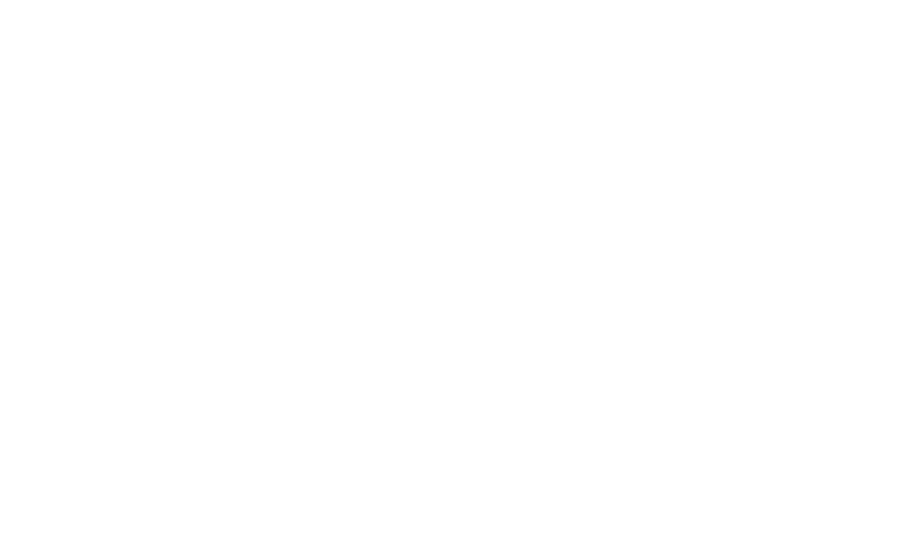
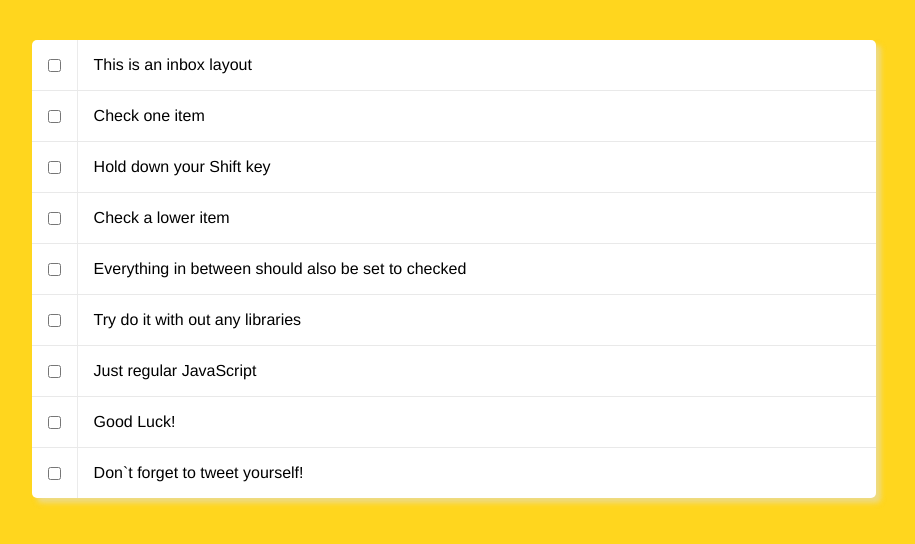
Before and after one commit to LikeSatie/JavaScript-Checkbox-multiple-checker, a plain HTML site: page index.html in a window 1280 px wide. Shown: the whole page, without its empty margins (186-1101 px from the left). Drawn offline with Linux system fonts and the light colour scheme.

Commit message:
Styles are added

```diff
--- a/index.html
+++ b/index.html
@@ -8,6 +8,44 @@
     <title>Checkbox multiple checker</title>
   </head>
   <body>
+    <div class="inbox">
+      <div class="item">
+        <input type="checkbox" class="input" />
+        <p>This is an inbox layout</p>
+      </div>
+      <div class="item">
+        <input type="checkbox" class="input" />
+        <p>Check one item</p>
+      </div>
+      <div class="item">
+        <input type="checkbox" class="input" />
+        <p>Hold down your Shift key</p>
+      </div>
+      <div class="item">
+        <input type="checkbox" class="input" />
+        <p>Check a lower item</p>
+      </div>
+      <div class="item">
+        <input type="checkbox" class="input" />
+        <p>Everything in between should also be set to checked</p>
+      </div>
+      <div class="item">
+        <input type="checkbox" class="input" />
+        <p>Try do it with out any libraries</p>
+      </div>
+      <div class="item">
+        <input type="checkbox" class="input" />
+        <p>Just regular JavaScript</p>
+      </div>
+      <div class="item">
+        <input type="checkbox" class="input" />
+        <p>Good Luck!</p>
+      </div>
+      <div class="item">
+        <input type="checkbox" class="input" />
+        <p>Don`t forget to tweet yourself!</p>
+      </div>
+    </div>
     <script src="app.js"></script>
   </body>
 </html>
--- a/styles.css
+++ b/styles.css
@@ -0,0 +1,45 @@
+body {
+  display: block;
+  margin: 0 auto;
+  background-color: rgb(255, 214, 30);
+}
+
+p {
+  margin: 0;
+  padding: 1rem;
+  border-left: 1px solid rgba(153, 153, 153, 0.192);
+  flex: 1;
+  font-family: 'helvetica neue';
+  font-weight: 200;
+}
+
+.inbox {
+  max-width: 66vw;
+  margin: 5vh auto;
+  display: flex;
+  flex-direction: column;
+  justify-content: center;
+  background-color: rgb(255, 255, 255);
+  border-radius: 5px;
+  box-shadow: 5px 5px 5px rgba(223, 223, 223, 0.521);
+}
+
+.item {
+  display: flex;
+  flex-direction: row;
+  align-items: center;
+  border-bottom: 1px solid rgba(153, 153, 153, 0.212);
+}
+
+.item:last-child {
+  border-bottom: none;
+}
+
+input[type='checkbox'] {
+  margin: 1rem;
+}
+
+input:checked + p {
+  background: rgba(238, 238, 238, 0.644);
+  text-decoration: line-through;
+}
```
